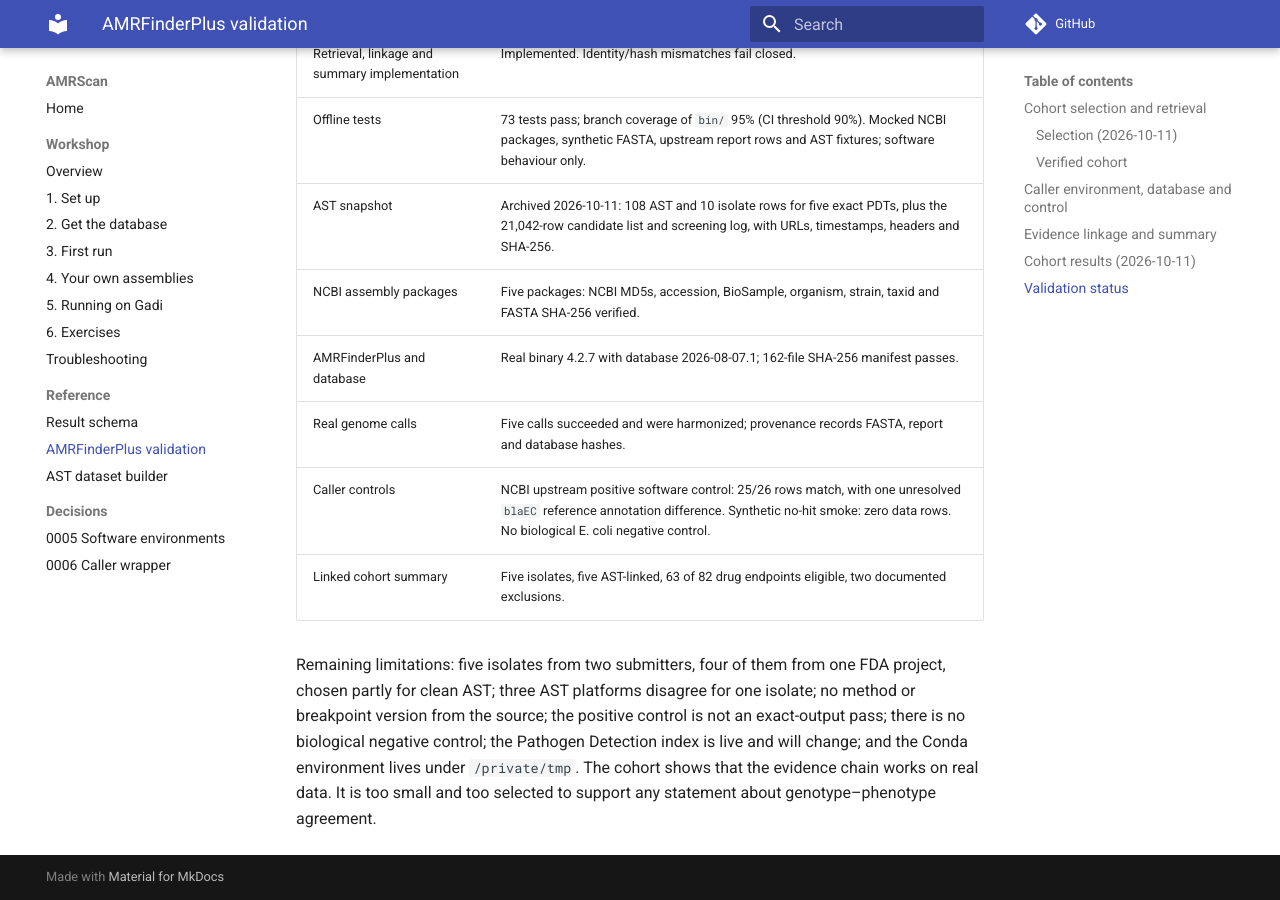
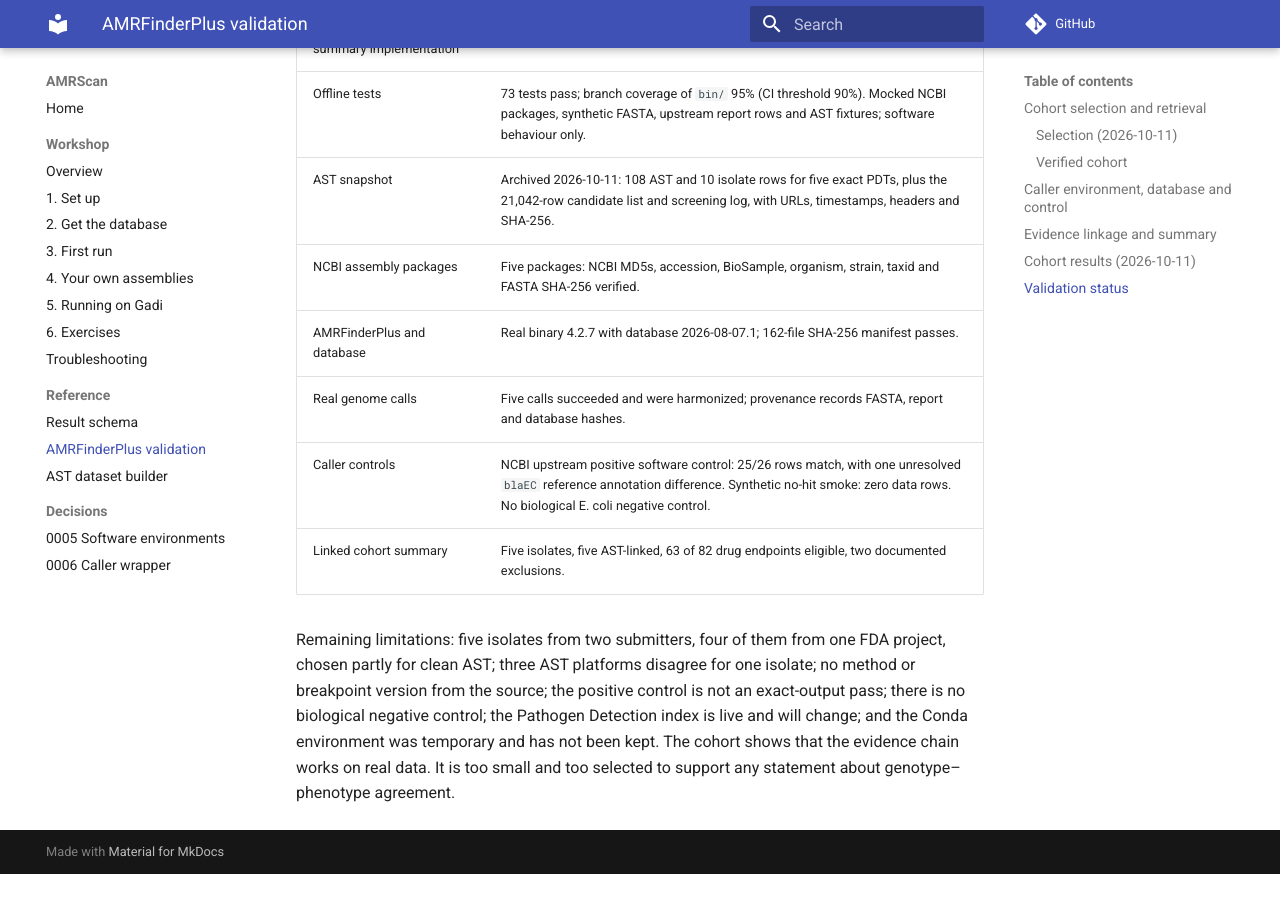
Before and after one commit to taowis/amrscan, an MkDocs documentation site: the page built from docs/amrfinder-validation.md, in a window 1280 px wide and 900 px high, scrolled down 7237 px. Built offline with MkDocs 1.6.1 and Material for MkDocs 9.7.7, drawn with Linux system fonts in a browser that asks for light colours; comment, search, counter and statistics services are not loaded; after the commit the page ends 8111 px from its top, so only the background shows below that; some of the changed text lies outside the part shown.

Commit message:
Drop editor settings from .gitignore and local temp paths from the validation notes

````diff
--- a/docs/amrfinder-validation.md
+++ b/docs/amrfinder-validation.md
@@ -134,8 +134,8 @@
 the recorded SHA-256 manifest pass. The real binary reports software 4.2.7,
 database 2026-08-07.1, and lists `Escherichia` as a supported organism option.
 Package URLs and hashes, database provenance and file hashes remain in
-Git-ignored `datasets/amrfinderplus-db/`; the environment is under
-`/private/tmp` and may not persist across restarts.
+Git-ignored `datasets/amrfinderplus-db/`; the environment was a temporary
+one and has not been kept.
 
 On a network-enabled host, create the pinned environment and download a
 separate database snapshot. Keep the generated dated release directory
@@ -186,7 +186,7 @@
 be retrieved and checked without adding sequence data to Git:
 
 ```sh
-control_dir=/private/tmp/amrfinderplus-control-4.2.7
+control_dir=amrfinderplus-control-4.2.7
 mkdir -p "$control_dir"
 for name in test_dna.fa test_prot.fa test_prot.gff test_both.expected; do
   curl -fLsS "https://raw.githubusercontent.com/ncbi/amr/amrfinder_v4.2.7/$name" \
@@ -313,6 +313,6 @@
 one isolate; no method or breakpoint version from the source; the positive
 control is not an exact-output pass; there is no biological negative control;
 the Pathogen Detection index is live and will change; and the Conda environment
-lives under `/private/tmp`. The cohort shows that the evidence chain works on
+was temporary and has not been kept. The cohort shows that the evidence chain works on
 real data. It is too small and too selected to support any statement about
 genotype–phenotype agreement.
````
Also changed, not shown: 1 other file.
